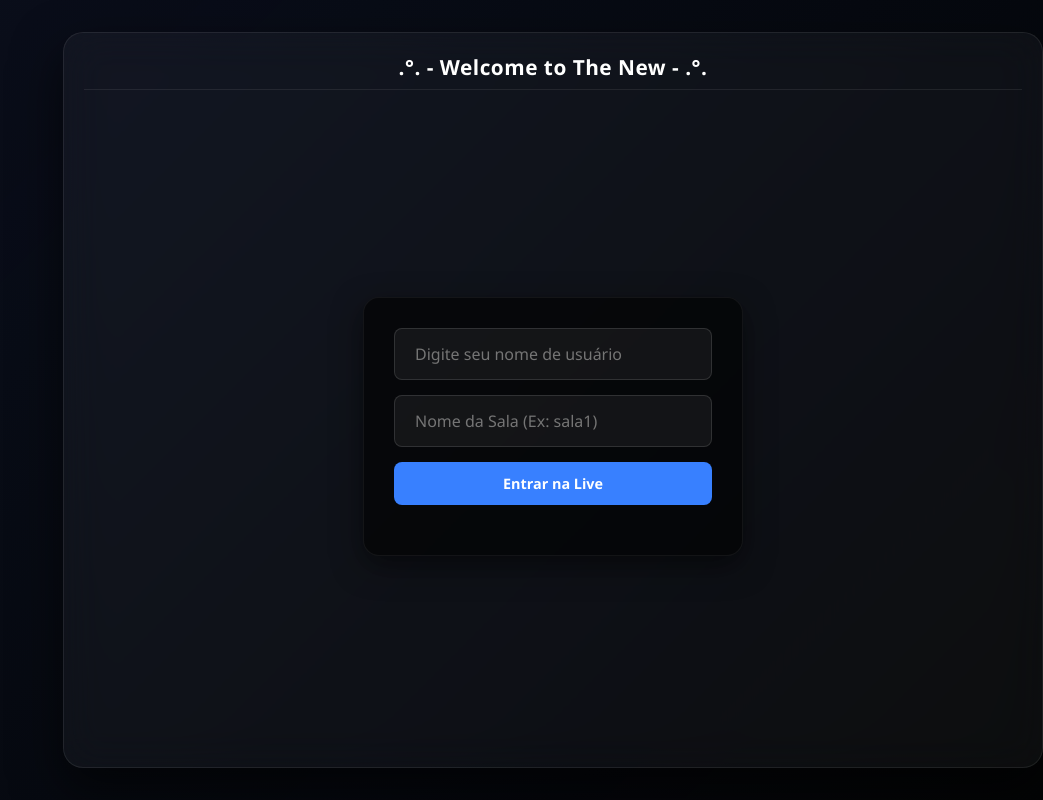
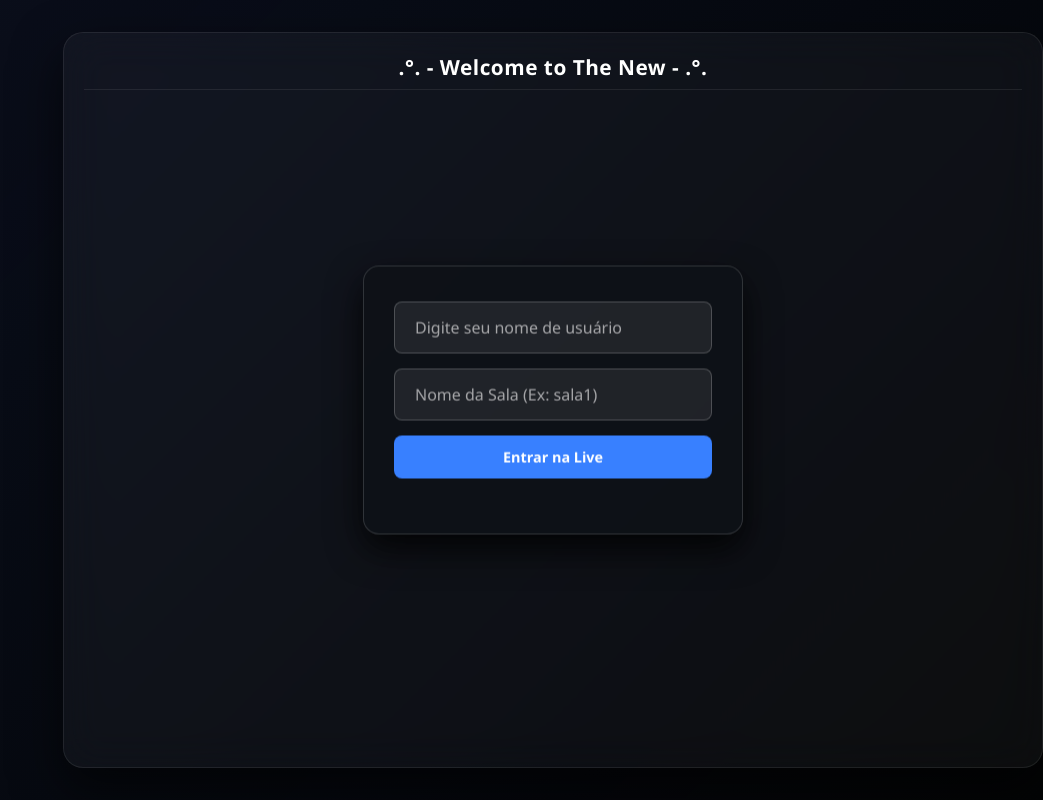
Before and after one commit to TheGhost36913/Unifesp.3.0, a website: page index.html in a window 1280 px wide. Shown: the whole page, without its empty margins (237-1280 px from the left). Drawn offline with nearby package versions, Linux system fonts and the light colour scheme; grey boxes are pictures that could not be loaded.

Commit message:
style.css

```diff
--- a/style.css
+++ b/style.css
@@ -65,6 +65,7 @@ body::before {
     flex-direction: column;
     gap: 15px;
     box-shadow: 0 20px 50px rgba(0, 0, 0, 0.6);
+    position: relative;
 }
 
 h1 {
@@ -77,30 +78,34 @@ h1 {
 }
 
 /* ==========================================================================
-   PAINEL DE LOGIN / SETUP (NOME DE USUÁRIO E SALA)
+   PAINEL DE LOGIN / SETUP (NOME DE USUÁRIO E SALA) - CORRIGIDO
    ========================================================================== */
 .user-setup-section {
-    margin: auto;
+    display: flex !important; /* Força o comportamento estrutural correto */
+    flex-direction: column;
+    gap: 15px;
     width: 100%;
     max-width: 380px;
-    display: flex;
-    flex-direction: column;
-    gap: 15px;
-    background: rgba(0, 0, 0, 0.6);
-    padding: 30px;
+    background: rgba(13, 17, 23, 0.85); /* Fundo sólido escuro para total leitura */
+    backdrop-filter: blur(10px);
+    padding: 35px 30px;
     border-radius: 16px;
-    border: 1px solid rgba(255, 255, 255, 0.06);
-    box-shadow: 0 10px 30px rgba(0, 0, 0, 0.5);
-    z-index: 20;
+    border: 1px solid rgba(255, 255, 255, 0.15);
+    box-shadow: 0 15px 35px rgba(0, 0, 0, 0.8);
+    position: absolute;
+    top: 50%;
+    left: 50%;
+    transform: translate(-50%, -50%);
+    z-index: 999; /* Garante que fica por cima de absolutamente tudo */
 }
 
 .user-setup-section input {
     width: 100%;
     padding: 14px 20px;
-    background: rgba(255, 255, 255, 0.06);
-    border: 1px solid rgba(255, 255, 255, 0.12);
+    background: rgba(255, 255, 255, 0.08);
+    border: 1px solid rgba(255, 255, 255, 0.2);
     border-radius: 8px;
-    color: #fff;
+    color: #ffffff;
     font-size: 1rem;
     outline: none;
     transition: border-color 0.2s, background-color 0.2s;
@@ -108,11 +113,12 @@ h1 {
 
 .user-setup-section input:focus {
     border-color: #3880ff;
-    background: rgba(255, 255, 255, 0.1);
+    background: rgba(255, 255, 255, 0.15);
 }
 
-.user-setup-section placeholder {
-    color: rgba(255, 255, 255, 0.5);
+/* Força visibilidade do texto provisório */
+.user-setup-section input::placeholder {
+    color: rgba(255, 255, 255, 0.6) !important;
 }
 
 /* ==========================================================================
```
